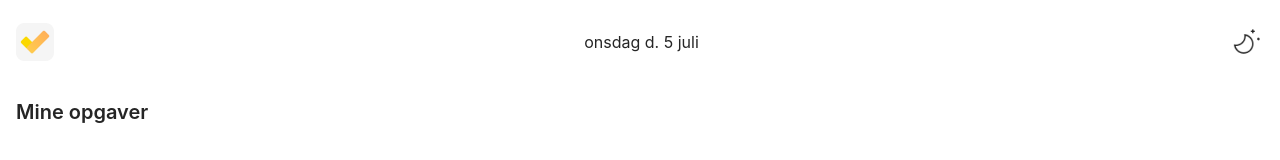
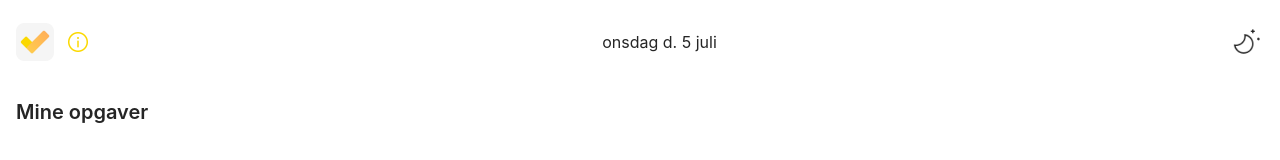
Before and after one commit to Steffen-Svenningsen/todo-app, a React (Create React App) app: page / in a window 1280 px wide. Shown: the top 160 px of the page. Built offline with nearby package versions, Linux system fonts and the light colour scheme.

Commit message:
Add info button

```diff
--- a/src/App.js
+++ b/src/App.js
@@ -8,6 +8,7 @@ import AddTodoForm from './components/AddTodoForm';
 import EditTodoForm from './components/EditTodoForm';
 import LogoImg from './images/logo.png';
 import DarkMode from "./components/DarkMode";
+import InfoIcon from "./images/info.png"
 
 function App() {
   moment.locale();
@@ -102,7 +103,12 @@ function App() {
     <div className="App">
       <header>
         <div className="header-main">
-          <img src={LogoImg} width={38} height={38} alt="Simple Todo Logo" />
+          <div className="header-logo-btn-container">
+            <img src={LogoImg} width={38} height={38} alt="Simple Todo Logo" />
+            <button>
+              <img src={InfoIcon} width={24} height={24} alt="Info icon" />
+            </button>
+          </div>
           <p className='date'>{date}</p>
           <DarkMode />
         </div>
--- a/src/App.sass
+++ b/src/App.sass
@@ -214,3 +214,14 @@ body
         background-image: url("./images/cross.png")
         background-position: center
         background-repeat: no-repeat
+
+.header-logo-btn-container
+  display: flex
+  align-items: center
+  gap: 12px
+
+  button
+    padding: 0
+    background: none
+    border: none
+    height: 24px
```
Also changed, not shown: src/images/info.png (added).
